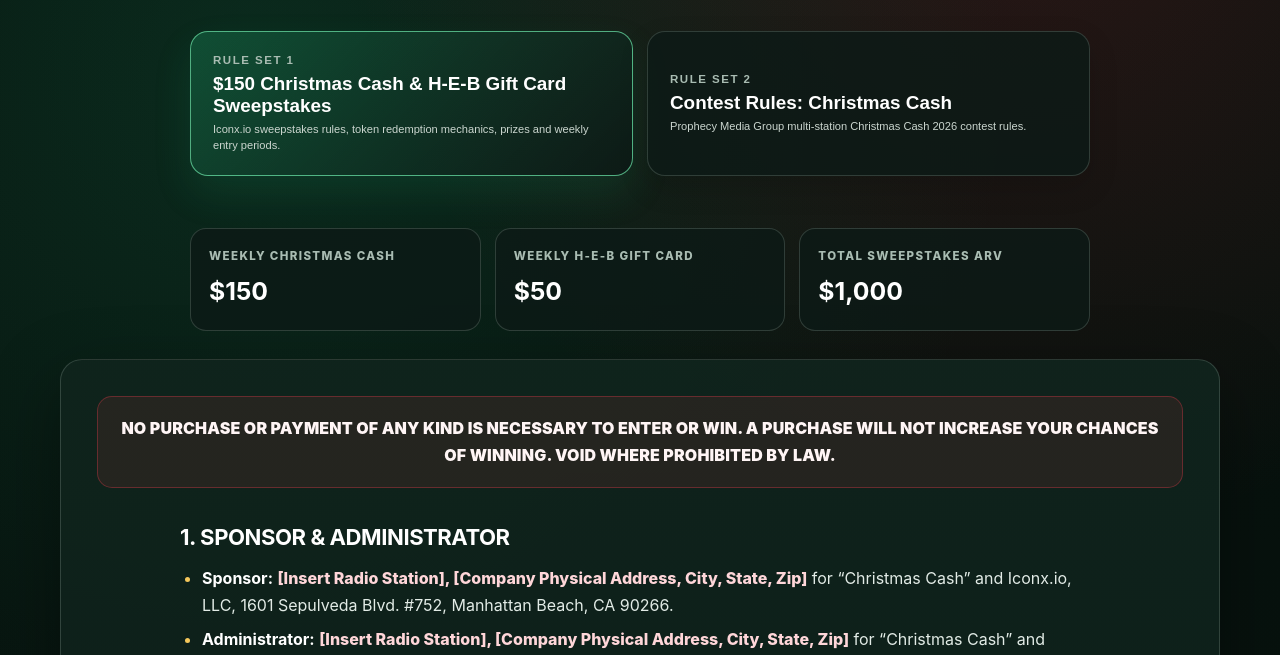
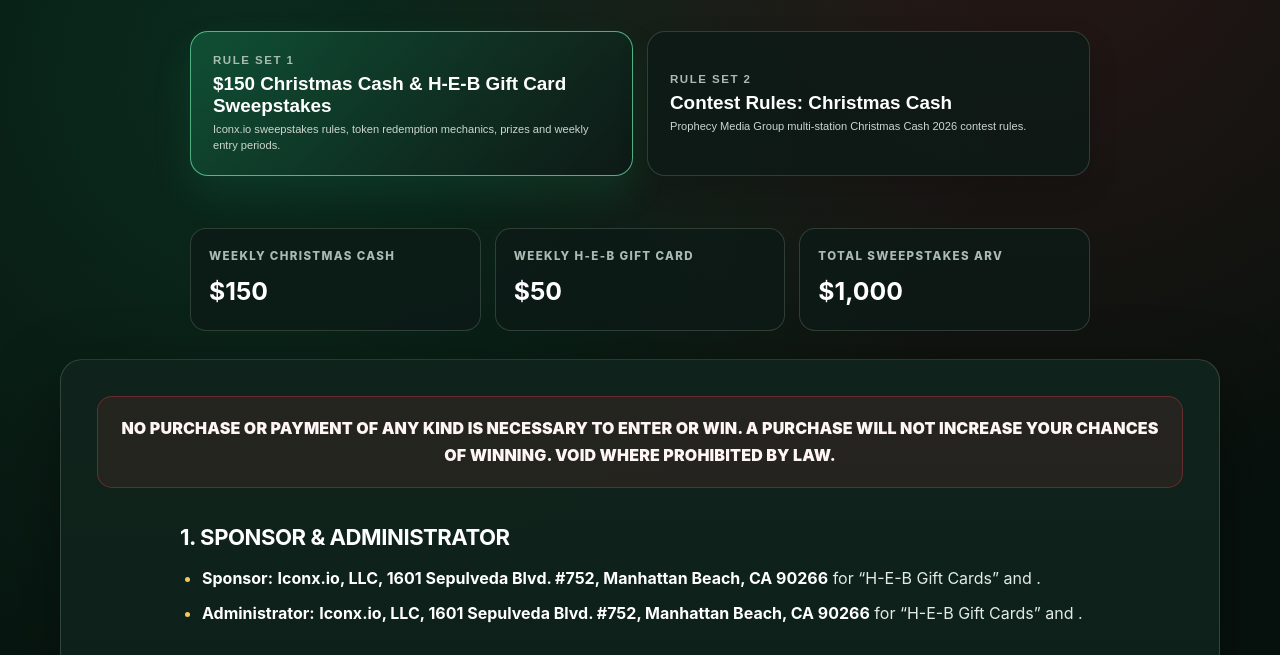
Before and after one commit to jhiconx/iconx.io, a website: page xmas/index.html in a window 1280 px wide. Shown: the part 297-952 px from the top of the page. Drawn offline with Linux system fonts and the light colour scheme.

Commit message:
Update H-E-B sweepstakes sponsor information

```diff
--- a/xmas/index.html
+++ b/xmas/index.html
@@ -69,7 +69,7 @@
     <div class="notice">NO PURCHASE OR PAYMENT OF ANY KIND IS NECESSARY TO ENTER OR WIN. A PURCHASE WILL NOT INCREASE YOUR CHANCES OF WINNING. VOID WHERE PROHIBITED BY LAW.</div>
     <article class="rules-content">
       <h2>1. SPONSOR &amp; ADMINISTRATOR</h2>
-      <ul><li><strong>Sponsor:</strong> <span class="placeholder">[Insert Radio Station], [Company Physical Address, City, State, Zip]</span> for “Christmas Cash” and Iconx.io, LLC, 1601 Sepulveda Blvd. #752, Manhattan Beach, CA 90266.</li><li><strong>Administrator:</strong> <span class="placeholder">[Insert Radio Station], [Company Physical Address, City, State, Zip]</span> for “Christmas Cash” and Iconx.io, LLC, 1601 Sepulveda Blvd. #752, Manhattan Beach, CA 90266.</li></ul><hr>
+      <ul><li><strong>Sponsor:</strong> <strong>Iconx.io, LLC, 1601 Sepulveda Blvd. #752, Manhattan Beach, CA 90266</strong> for “H-E-B Gift Cards” and .</li><li><strong>Administrator:</strong> <strong>Iconx.io, LLC, 1601 Sepulveda Blvd. #752, Manhattan Beach, CA 90266</strong> for “H-E-B Gift Cards” and .</li></ul><hr>
       <h2>2. ELIGIBILITY</h2><p>The "$150 Christmas Cash &amp; H-E-B Gift Card Sweepstakes" (the "Sweepstakes") is open only to legal residents residing in the State of Texas who are eighteen (18) years of age or older at the time of entry. Employees, officers, directors, representatives, and agents of Sponsor, Administrators <span class="placeholder">(insert name)</span> and Iconx.io, LLC, and their respective parent companies, subsidiaries, affiliates, advertising agencies, and immediate family members (spouse, parents, siblings, children) are not eligible to participate or win. Void outside Texas and where prohibited by law.</p><hr>
       <h2>3. SWEEPSTAKES PERIOD &amp; SCHEDULE</h2><p>The Sweepstakes begins at 12:00:01 AM Central Time ("CT") on November 16, 2026 and ends at 11:59:59 PM CT on December 18, 2026 (the "Sweepstakes Period"). The Sweepstakes consists of five (5) distinct weekly entry periods (each a "Weekly Entry Period"):</p>
       <div class="weekly"><div class="week"><b>Week 1</b><span>Nov 16 at 12:00 AM CT – Nov 20 at 11:59 PM CT</span></div><div class="week"><b>Week 2</b><span>Nov 21 at 12:00 AM CT – Nov 27 at 11:59 PM CT</span></div><div class="week"><b>Week 3</b><span>Nov 28 at 12:00 AM CT – Dec 4 at 11:59 PM CT</span></div><div class="week"><b>Week 4</b><span>Dec 5 at 12:00 AM CT – Dec 11 at 11:59 PM CT</span></div><div class="week"><b>Week 5</b><span>Dec 12 at 12:00 AM CT – Dec 18 at 11:59 PM CT</span></div></div><hr>
```
